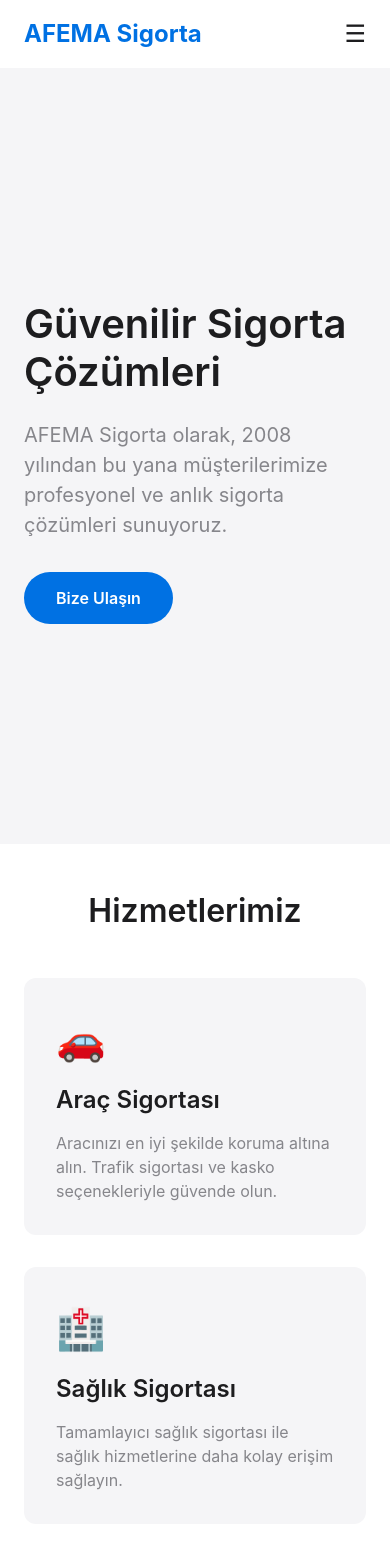
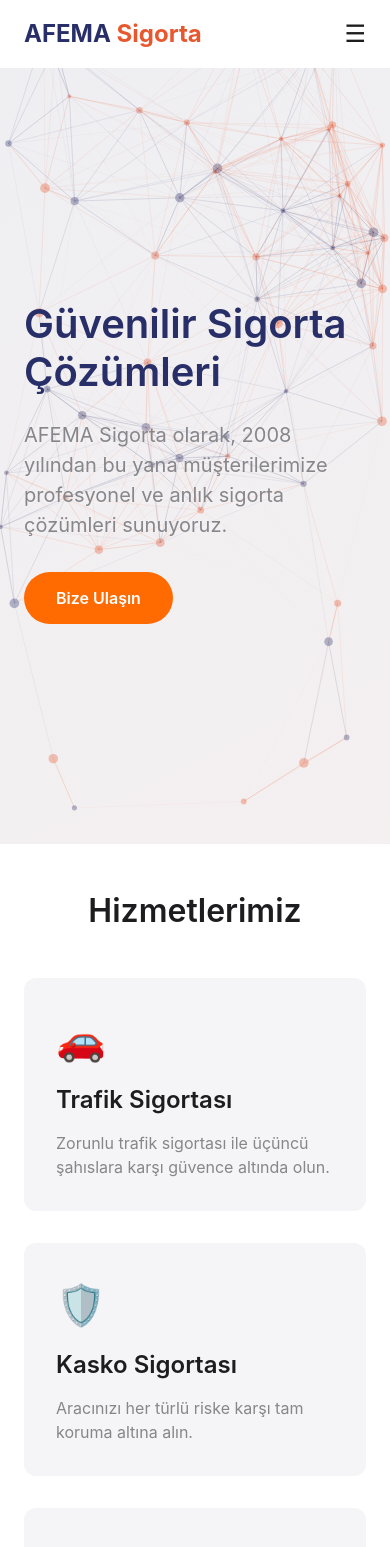
Before and after one commit to afemainc/afemasigorta, a React (Create React App) app: page / in a window 390 px wide. Shown: the top 1547 px of the page. Built offline with nearby package versions, Linux system fonts and the light colour scheme.

Commit message:
feat: enhance UI with animated background and updated services - Add dynamic particle animation, optimize performance, update services list, and adjust brand colors

```diff
--- a/src/components/Header.js
+++ b/src/components/Header.js
@@ -22,7 +22,10 @@ const NavContainer = styled.div`
 const Logo = styled.div`
   font-size: 1.5rem;
   font-weight: 700;
-  color: var(--primary);
+`;
+
+const LogoText = styled.span`
+  color: ${props => props.color};
 `;
 
 const NavLinks = styled.nav`
@@ -84,7 +87,10 @@ const Header = () => {
     <HeaderContainer scrolled={scrolled}>
       <div className="container">
         <NavContainer>
-          <Logo>AFEMA Sigorta</Logo>
+          <Logo>
+            <LogoText color="#282f68">AFEMA</LogoText>{' '}
+            <LogoText color="#e8582e">Sigorta</LogoText>
+          </Logo>
           <MenuButton onClick={() => setIsMenuOpen(!isMenuOpen)}>
             {isMenuOpen ? '✕' : '☰'}
           </MenuButton>
--- a/src/components/Hero.js
+++ b/src/components/Hero.js
@@ -1,4 +1,4 @@
-import React from 'react';
+import React, { useEffect, useRef } from 'react';
 import styled from 'styled-components';
 
 const HeroSection = styled.section`
@@ -8,15 +8,33 @@ const HeroSection = styled.section`
   background-color: var(--light);
   position: relative;
   padding-top: 80px;
+  overflow: hidden;
+`;
+
+const AnimatedBackground = styled.canvas`
+  position: absolute;
+  top: 0;
+  left: 0;
+  width: 100%;
+  height: 100%;
+  z-index: 1;
+`;
+
+const ContentWrapper = styled.div`
+  position: relative;
+  z-index: 2;
+  width: 100%;
 `;
 
 const HeroContent = styled.div`
   max-width: 600px;
+  position: relative;
 `;
 
 const Title = styled.h1`
   font-size: 3.5rem;
   margin-bottom: 1.5rem;
+  color: #282f68;
 
   @media (max-width: 768px) {
     font-size: 2.5rem;
@@ -27,6 +45,7 @@ const Subtitle = styled.p`
   font-size: 1.25rem;
   color: var(--gray);
   margin-bottom: 2rem;
+  text-shadow: 0 0 10px rgba(255, 255, 255, 0.8);
 `;
 
 const CTAButton = styled.a`
@@ -36,10 +55,12 @@ const CTAButton = styled.a`
   padding: 0.875rem 2rem;
   border-radius: 50px;
   font-weight: 600;
-  transition: background-color 0.3s ease;
+  transition: all 0.3s ease;
 
   &:hover {
-    background-color: #005bbf;
+    background-color: #cc5500;
+    transform: translateY(-2px);
+    box-shadow: 0 4px 12px rgba(232, 88, 46, 0.3);
   }
 `;
 
@@ -52,6 +73,7 @@ const HeroImage = styled.div`
   background-image: url('/api/placeholder/600/500');
   background-size: cover;
   background-position: center;
+  z-index: 2;
 
   @media (max-width: 1024px) {
     display: none;
@@ -59,8 +81,109 @@ const HeroImage = styled.div`
 `;
 
 const Hero = () => {
+  const canvasRef = useRef(null);
+
+  useEffect(() => {
+    const canvas = canvasRef.current;
+    const ctx = canvas.getContext('2d');
+    let animationFrameId;
+    let particles = [];
+
+    const resizeCanvas = () => {
+      canvas.width = window.innerWidth;
+      canvas.height = window.innerHeight;
+    };
+
+    class Particle {
+      constructor() {
+        this.x = Math.random() * canvas.width;
+        this.y = Math.random() * canvas.height;
+        this.vx = (Math.random() - 0.5) * 0.3;
+        this.vy = (Math.random() - 0.5) * 0.3;
+        this.radius = Math.random() * 3 + 2;
+        this.color = Math.random() < 0.5 ? '#282f6855' : '#e8582e55';
+      }
+
+      update() {
+        this.x += this.vx;
+        this.y += this.vy;
+
+        if (this.x < 0 || this.x > canvas.width) this.vx = -this.vx;
+        if (this.y < 0 || this.y > canvas.height) this.vy = -this.vy;
+      }
+
+      draw() {
+        ctx.beginPath();
+        ctx.arc(this.x, this.y, this.radius, 0, Math.PI * 2);
+        ctx.fillStyle = this.color;
+        ctx.fill();
+      }
+    }
+
+    const init = () => {
+      particles = [];
+      const numberOfParticles = Math.min(window.innerWidth * 0.15, 120);
+      for (let i = 0; i < numberOfParticles; i++) {
+        particles.push(new Particle());
+      }
+    };
+
+    const connectParticles = () => {
+      for (let i = 0; i < particles.length; i++) {
+        for (let j = i + 1; j < particles.length; j++) {
+          const dx = particles[i].x - particles[j].x;
+          const dy = particles[i].y - particles[j].y;
+          const distance = Math.sqrt(dx * dx + dy * dy);
+
+          if (distance < 200) {
+            ctx.beginPath();
+            ctx.strokeStyle = particles[i].color.replace('55', '40');
+            ctx.lineWidth = 1 * (1 - distance / 200);
+            ctx.moveTo(particles[i].x, particles[i].y);
+            ctx.lineTo(particles[j].x, particles[j].y);
+            ctx.stroke();
+          }
+        }
+      }
+    };
+
+    const animate = () => {
+      ctx.clearRect(0, 0, canvas.width, canvas.height);
+
+      const gradient = ctx.createLinearGradient(0, 0, canvas.width, canvas.height);
+      gradient.addColorStop(0, '#282f6808');
+      gradient.addColorStop(1, '#e8582e08');
+      ctx.fillStyle = gradient;
+      ctx.fillRect(0, 0, canvas.width, canvas.height);
+
+      particles.forEach(particle => {
+        particle.update();
+        particle.draw();
+      });
+
+      connectParticles();
+      animationFrameId = requestAnimationFrame(animate);
+    };
+
+    resizeCanvas();
+    init();
+    animate();
+
+    window.addEventListener('resize', () => {
+      resizeCanvas();
+      init();
+    });
+
+    return () => {
+      cancelAnimationFrame(animationFrameId);
+      window.removeEventListener('resize', resizeCanvas);
+    };
+  }, []);
+
   return (
     <HeroSection id="home">
+      <AnimatedBackground ref={canvasRef} />
+      <ContentWrapper>
         <div className="container">
           <HeroContent>
             <Title>Güvenilir Sigorta Çözümleri</Title>
@@ -70,6 +193,7 @@ const Hero = () => {
             <CTAButton href="#contact">Bize Ulaşın</CTAButton>
           </HeroContent>
         </div>
+      </ContentWrapper>
       <HeroImage />
     </HeroSection>
   );
--- a/src/components/Services.js
+++ b/src/components/Services.js
@@ -17,8 +17,10 @@ const SectionTitle = styled.h2`
 
 const ServicesGrid = styled.div`
   display: grid;
-  grid-template-columns: repeat(auto-fit, minmax(280px, 1fr));
+  grid-template-columns: repeat(auto-fit, minmax(250px, 1fr));
   gap: 2rem;
+  max-width: 1400px;
+  margin: 0 auto;
 `;
 
 const ServiceCard = styled.div`
@@ -53,26 +55,44 @@ const Services = () => {
     {
       id: 1,
       icon: "🚗",
-      title: "Araç Sigortası",
-      description: "Aracınızı en iyi şekilde koruma altına alın. Trafik sigortası ve kasko seçenekleriyle güvende olun."
+      title: "Trafik Sigortası",
+      description: "Zorunlu trafik sigortası ile üçüncü şahıslara karşı güvence altında olun."
     },
     {
       id: 2,
-      icon: "🏥",
-      title: "Sağlık Sigortası",
-      description: "Tamamlayıcı sağlık sigortası ile sağlık hizmetlerine daha kolay erişim sağlayın."
+      icon: "🛡️",
+      title: "Kasko Sigortası",
+      description: "Aracınızı her türlü riske karşı tam koruma altına alın."
     },
     {
       id: 3,
       icon: "🏠",
-      title: "Konut Sigortası",
-      description: "Evinizi ve değerli eşyalarınızı doğal afetlere ve diğer risklere karşı güvence altına alın."
+      title: "DASK Sigortası",
+      description: "Doğal Afet Sigortaları Kurumu ile evinizi depreme karşı güvence altına alın."
     },
     {
       id: 4,
+      icon: "⚕️",
+      title: "Tamamlayıcı Sağlık Sigortası",
+      description: "Özel hastanelerde fark ödemeden kaliteli sağlık hizmeti alın."
+    },
+    {
+      id: 5,
+      icon: "✈️",
+      title: "Seyahat Sağlık Sigortası",
+      description: "Yurt içi ve yurt dışı seyahatlerinizde güvende olun."
+    },
+    {
+      id: 6,
       icon: "🏢",
       title: "İşyeri Sigortası",
-      description: "İşletmenizi beklenmedik risklere karşı koruyun, işinizi kesintisiz sürdürün."
+      description: "İşletmenizi her türlü riske karşı koruma altına alın."
+    },
+    {
+      id: 7,
+      icon: "💰",
+      title: "Bireysel Emeklilik",
+      description: "Geleceğiniz için bugünden birikim yapın, devlet katkısından faydalanın."
     }
   ];
 
--- a/src/styles/GlobalStyles.js
+++ b/src/styles/GlobalStyles.js
@@ -2,7 +2,7 @@ import { createGlobalStyle } from 'styled-components';
 
 const GlobalStyles = createGlobalStyle`
   :root {
-    --primary: #0071e3;
+    --primary: #ff6b00;
     --secondary: #1d1d1f;
     --light: #f5f5f7;
     --gray: #86868b;
```
Lines whose indentation alone changed are shown as unchanged.
